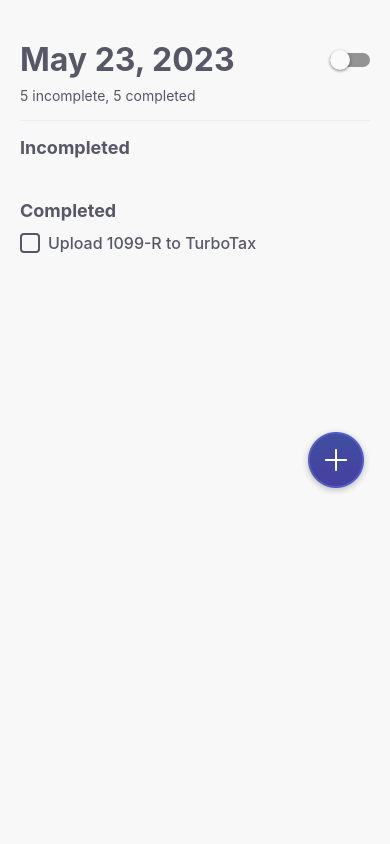
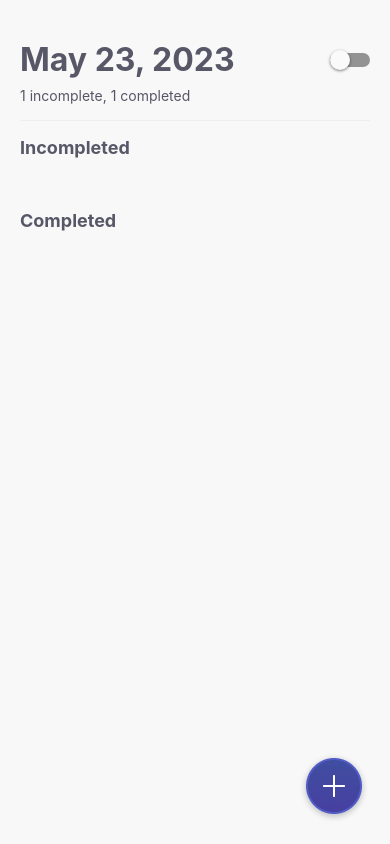
Before and after one commit to neomond/redux-todo, a React Native app: screen / in a window 390 px wide. Built offline with nearby package versions, Linux system fonts and the light colour scheme.

Commit message:
Added redux todo toggle

```diff
--- a/package.json
+++ b/package.json
@@ -10,6 +10,7 @@
     "test": "jest"
   },
   "dependencies": {
+    "@react-native-community/checkbox": "^0.5.15",
     "moment": "^2.29.4",
     "react": "18.2.0",
     "react-native": "0.71.8",
--- a/src/components/Complete.tsx
+++ b/src/components/Complete.tsx
@@ -1,19 +1,54 @@
-import {ScrollView, StyleSheet, Text, View} from 'react-native';
-import React, {useContext} from 'react';
+import {Pressable, ScrollView, StyleSheet, Text, View} from 'react-native';
+import React, {useContext, useState} from 'react';
 import {ThemeContext} from '../context/ThemeContext';
-import Checkbox from './CheckBox';
+import {useDispatch, useSelector} from 'react-redux';
+import CheckBox from '@react-native-community/checkbox';
 
 const Complete = () => {
-  const {isDarkMode, toggleTheme, theme} = useContext(ThemeContext);
+  const {theme} = useContext(ThemeContext);
+  const [toggleCheckBox, setToggleCheckBox] = useState(true);
 
+  const dispatch = useDispatch();
+  let data: any = useSelector(state => state);
+
+  const completeTodos = useSelector((state: any) =>
+    state.filter((todo: any) => todo.completed),
+  );
+
+  console.log(completeTodos);
+
+  const completetodo = (id: any) => {
+    dispatch({type: 'COMPLETE', payload: id});
+  };
   return (
     <ScrollView>
       <Text style={[styles.textHead, {color: theme.textColor}]}>Completed</Text>
       <View style={styles.checkBoxWrapper}>
-        <Checkbox />
-        <Text style={[styles.textItem, {color: theme.textColor}]}>
-          Upload 1099-R to TurboTax
-        </Text>
+        <View>
+          {completeTodos.map((todo: any) => (
+            <Pressable
+              key={todo.id}
+              style={styles.mappeddataValue}
+              onPress={() => completetodo(todo.id)}>
+              <CheckBox
+                disabled={false}
+                value={toggleCheckBox}
+                style={[
+                  styles.checkbox,
+                  {
+                    backgroundColor: theme.backgroundColor,
+                  },
+                ]}
+                hideBox
+                boxType="square"
+                onValueChange={newValue => setToggleCheckBox(newValue)}
+              />
+              <Text style={[styles.textItem, {color: theme.textColor}]}>
+                {todo.title}
+              </Text>
+            </Pressable>
+          ))}
+        </View>
       </View>
     </ScrollView>
   );
@@ -26,14 +61,29 @@ const styles = StyleSheet.create({
     fontWeight: '700',
     fontSize: 18,
     paddingBottom: 12,
+    marginTop: 20,
   },
   textItem: {
     fontWeight: '500',
     fontSize: 16,
+    flexDirection: 'column',
+    color: '#575767',
   },
   checkBoxWrapper: {
+    flexDirection: 'column',
+  },
+  mappeddataValue: {
     flexDirection: 'row',
+    columnGap: 12,
     alignItems: 'center',
-    justifyContent: 'flex-start',
+    marginBottom: 8,
+  },
+  checkbox: {
+    width: 20,
+    height: 20,
+    borderRadius: 5,
+    borderWidth: 2,
+    borderColor: '#DADADA',
+    backgroundColor: '#141419',
   },
 });
--- a/src/components/Incomplete.tsx
+++ b/src/components/Incomplete.tsx
@@ -1,27 +1,58 @@
-import {ScrollView, StyleSheet, Text, View} from 'react-native';
-import React, {useContext} from 'react';
+import {Pressable, ScrollView, StyleSheet, Text, View} from 'react-native';
+import React, {useContext, useState} from 'react';
 import {ThemeContext} from '../context/ThemeContext';
+// import Checkbox from './CheckBox';
+import {useDispatch, useSelector} from 'react-redux';
+import {toggleTodoCompletion} from '../redux/actions/actions';
 import Checkbox from './CheckBox';
-import {useSelector} from 'react-redux';
+// import {MyCheckBox} from './CheckBox';
+import CheckBox from '@react-native-community/checkbox';
 
 const Incomplete = () => {
   const {isDarkMode, toggleTheme, theme} = useContext(ThemeContext);
-  const incompleteTodos = useSelector((state: any) => state.incompleteTodos);
+  const data: any = useSelector((state: any) =>
+    state.filter((e: any) => e.completed == false),
+  );
+  let dispatch = useDispatch();
+  console.log(data);
 
+  const [toggleCheckBox, setToggleCheckBox] = useState(false);
+  const completetodo = (id: any) => {
+    dispatch({type: 'COMPLETE', payload: id});
+  };
   return (
     <ScrollView style={styles.mainCont}>
       <Text style={[styles.textHead, {color: theme.textColor}]}>
         Incompleted
       </Text>
       <View style={styles.checkBoxWrapper}>
-        {incompleteTodos.map((todo: any) => (
-          <View style={styles.mappedWrapper}>
-            <Checkbox />
+        {data &&
+          data.map((todo: any) => (
+            <View style={styles.mappedWrapper} key={todo.id}>
+              <Pressable
+                style={{
+                  flexDirection: 'row',
+                  alignItems: 'center',
+                  columnGap: 12,
+                }}
+                onPress={() => completetodo(todo.id)}>
+                <CheckBox
+                  disabled={false}
+                  value={toggleCheckBox}
+                  hideBox
+                  boxType="square"
+                  style={[
+                    styles.checkbox,
+                    {backgroundColor: theme.backgroundColor},
+                  ]}
+                  onValueChange={newValue => setToggleCheckBox(newValue)}
+                />
                 <Text
                   key={todo.id}
                   style={[styles.textItem, {color: theme.textColor}]}>
                   {todo.title}
                 </Text>
+              </Pressable>
             </View>
           ))}
       </View>
@@ -33,7 +64,7 @@ export default Incomplete;
 
 const styles = StyleSheet.create({
   mainCont: {
-    marginBottom: 30,
+    marginBottom: 20,
   },
   textHead: {
     fontWeight: '700',
@@ -52,5 +83,20 @@ const styles = StyleSheet.create({
   mappedWrapper: {
     flexDirection: 'row',
     justifyContent: 'flex-start',
+    alignItems: 'center',
+    columnGap: 8,
+  },
+  pressableStyle: {
+    flexDirection: 'row',
+    alignItems: 'center',
+    columnGap: 12,
+  },
+  checkbox: {
+    width: 20,
+    height: 20,
+    borderRadius: 5,
+    borderWidth: 2,
+    borderColor: '#DADADA',
+    backgroundColor: '#2B2D37',
   },
 });
--- a/src/redux/actions/actions.ts
+++ b/src/redux/actions/actions.ts
@@ -4,3 +4,10 @@ export const addTodo = (task: any) => {
     payload: task,
   };
 };
+
+export const toggleTodoCompletion = (todoId: any, checked: any) => {
+  return {
+    type: 'TOGGLE_TODO_COMPLETION',
+    payload: {todoId, completed: checked},
+  };
+};
--- a/src/redux/reducers/TodoReducer.ts
+++ b/src/redux/reducers/TodoReducer.ts
@@ -1,15 +1,22 @@
-const initialState = {
-  incompleteTodos: [],
-};
-
-export function TodoReducer(state: any = initialState, action: any) {
-  switch (action.type) {
-    case 'ADD_TODO':
-      return {
-        ...state,
-        incompleteTodos: [...state.incompleteTodos, action.payload],
-      };
-    default:
-      return state;
+export function TodoReducer(state: any = [], action: any) {
+  if (action.type == 'ADD_TODO') {
+    return [...state, action.payload];
+  } else if (action.type == 'COMPLETE') {
+    console.log('state', state);
+    let current = state.find((item: any) => item.id == action.payload);
+    current.completed = !current.completed;
+    return [...state];
+  } else {
+    return state;
   }
 }
+
+// let others = state.filter(
+//   (item: any) => item.completed != action.payload.id,
+// );
+// let current = state.find(
+//   (item: any) => item.completed == action.payload.id,
+// );
+// current.completed = true;
+// let newarr = [...others, current];
+// return newarr;
--- a/src/screens/MainComponent.tsx
+++ b/src/screens/MainComponent.tsx
@@ -16,7 +16,6 @@ import Incomplete from '../components/Incomplete';
 import Complete from '../components/Complete';
 import TaskModal from '../components/Modal';
 import {useDispatch} from 'react-redux';
-import {addTodo} from '../redux/actions/actions';
 
 const SomeComponent: React.FC = () => {
   const {isDarkMode, toggleTheme, theme} = useContext(ThemeContext);
@@ -30,7 +29,7 @@ const SomeComponent: React.FC = () => {
       title: task,
       completed: false,
     };
-    dispatch(addTodo(newTodo));
+    dispatch({type: 'ADD_TODO', payload: newTodo});
     setModalVisible(false);
     setTaskInput('');
   };
@@ -61,21 +60,22 @@ const SomeComponent: React.FC = () => {
             <Switch value={isDarkMode} onValueChange={onToggleSwitch} />
           </TouchableOpacity>
         </View>
-        <Text style={styles.statusText}>5 incomplete, 5 completed</Text>
+        <Text style={styles.statusText}>1 incomplete, 1 completed</Text>
         <Divider style={styles.dividerStyle} />
         <Incomplete />
         <Complete />
-        <TouchableOpacity
-          style={styles.plusIcon}
-          onPress={() => setModalVisible(true)}>
-          <Image source={require('../assets/addTaskIcon.png')} />
-        </TouchableOpacity>
+
         <TaskModal
           visible={modalVisible}
           onClose={closeModal}
           onAddTask={handleAddTask}
         />
       </ScrollView>
+      <TouchableOpacity
+        style={styles.plusIcon}
+        onPress={() => setModalVisible(true)}>
+        <Image source={require('../assets/addTaskIcon.png')} />
+      </TouchableOpacity>
     </SafeAreaView>
   );
 };
@@ -108,8 +108,9 @@ const styles = StyleSheet.create({
     opacity: 0.2,
   },
   plusIcon: {
-    position: 'absolute',
-    bottom: '-115%',
-    left: '80%',
+    justifyContent: 'flex-end',
+    alignItems: 'flex-end',
+    marginBottom: 20,
+    marginRight: 20,
   },
 });
```
Also changed, not shown: src/components/CheckBox.tsx (+23 -1 lines), 3 other files (tests, documents, lock files or other folders). Lines whose indentation alone changed are shown as unchanged.
